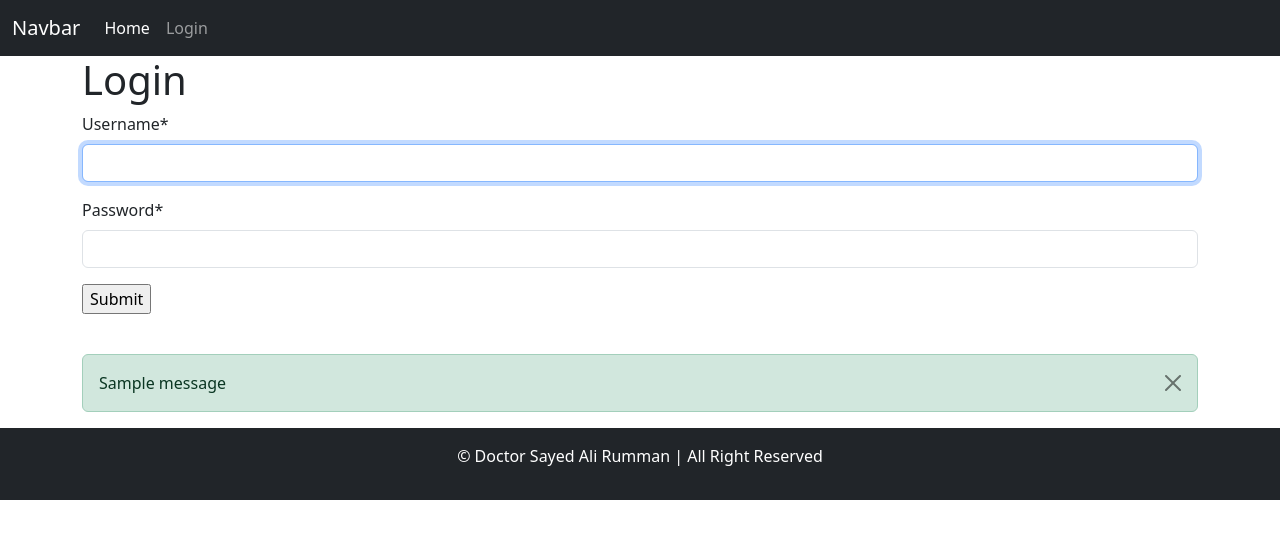
After one commit to mdfahimshahriar17/homeopathic_doctor_management_system, a Django app: page /login/ in a window 1280 px wide. The commit adds this page. Shown: the top 539 px of the page. Run offline with Django 5.2, Linux system fonts and the light colour scheme; tables that the repository leaves empty hold one stand-in row (values such as "Sample post"); one stand-in notice (Sample message) is shown; some libraries are stand-ins or nearby versions.

Commit message:
Completed user login system

```diff
--- a/homeopathic/settings.py
+++ b/homeopathic/settings.py
@@ -38,6 +38,8 @@ INSTALLED_APPS = [
     'django.contrib.sessions',
     'django.contrib.messages',
     'django.contrib.staticfiles',
+    'crispy_forms',
+    'crispy_bootstrap5',
     'users',
 ]
 
@@ -118,3 +120,6 @@ USE_TZ = True
 
 STATIC_URL = '/static/'
 STATICFILES_DIRS = [BASE_DIR / 'static',]
+
+CRISPY_ALLOWED_TEMPLATE_PACKS = "bootstrap5"
+CRISPY_TEMPLATE_PACK = "bootstrap5"
--- a/homeopathic/urls.py
+++ b/homeopathic/urls.py
@@ -19,5 +19,5 @@ from django.urls import path, include
 
 urlpatterns = [
     path('admin/', admin.site.urls),
-    path('users/',include('users.urls')),
+    path('',include('users.urls')),
 ]
--- a/templates/base.html
+++ b/templates/base.html
@@ -45,7 +45,7 @@
                     </form>
                 {% else %}
                     <li class="nav-item" >
-                    <a class="nav-link" href="#">Login</a>
+                    <a class="nav-link" href="{% url "user_login" %}">Login</a>
                     </li>
                 {% endif %}
 
@@ -53,23 +53,27 @@
         </div>
     </nav>
 
-
-        <div id="carouselExampleSlidesOnly" class="carousel slide" data-bs-ride="carousel">
-        <div class="carousel-inner">
-            <div class="carousel-item active">
-            <img src="{% static 'img/image1.png' %}" class="d-block w-100" alt="...">
-            </div>
-            <div class="carousel-item">
-            <img src="{% static 'img/image2.png' %}" class="d-block w-100" alt="...">
-            </div>
-            <div class="carousel-item">
-            <img src="{% static 'img/image3.png' %}" class="d-block w-100" alt="...">
-            </div>
-        </div>
-        </div>
-
         {% block content %}
         {% endblock  %}
+
+
+    <br>
+    <div class="container mt-3">
+      {% if messages %}
+        {% for message in messages %}
+          <div
+            class="alert alert-{{ message.tags }} alert-dismissible fade show"
+            role="alert">
+            {{ message }}
+            <button
+              type="button"
+              class="btn-close"
+              data-bs-dismiss="alert"
+            ></button>
+          </div>
+        {% endfor %}
+      {% endif %}
+    </div>
 
         <!--Footer section-->
     <footer class="bg-dark text-white text-center py-3 mt-auto">
--- /dev/null
+++ b/users/templates/users/users_auth_form.html
@@ -0,0 +1,14 @@
+{% extends "base.html" %}
+{% load crispy_forms_tags %}
+{% block content%}
+
+<div class="container">
+    <h1>Login</h1>
+    <form method="post">
+        {% csrf_token %}
+        {{form | crispy}}
+        <input type="submit" value="Submit">
+    </form>
+</div>
+
+{% endblock  %}
--- a/users/urls.py
+++ b/users/urls.py
@@ -1,5 +1,6 @@
 from django.urls import path
 from . import views
 urlpatterns = [
-    path('', views.home),
+    path('', views.home, name='home'),
+    path('login/', views.user_login, name='user_login')
 ]
--- a/users/views.py
+++ b/users/views.py
@@ -1,4 +1,28 @@
-from django.shortcuts import render
-# Create your views here.
+from django.shortcuts import render, redirect
+from django.contrib.auth.forms import AuthenticationForm
+from django.contrib.auth import authenticate, login, logout
+from django.contrib import messages
 def home(request):
-    return render(request, 'base.html')
+    return render(request, 'users/home.html')
+
+
+def user_login(request):
+    if request.method == 'POST':
+        form = AuthenticationForm(data = request.POST)
+        if form.is_valid():
+            username = form.cleaned_data.get('username')
+            password = form.cleaned_data.get('password')
+            user = authenticate(username=username, password=password)
+
+            if user is not None:
+                login(request, user)
+                return redirect('home')
+
+            else:
+                messages.add_message(request, messages.SUCCESS, 'Invalid Username or Password')
+
+
+    else:
+        form = AuthenticationForm
+
+    return render(request, 'users/users_auth_form.html', {'form' : form})
```
Also changed, not shown: users/templates/users/home.html (added, +21 -0 lines), db.sqlite3.
